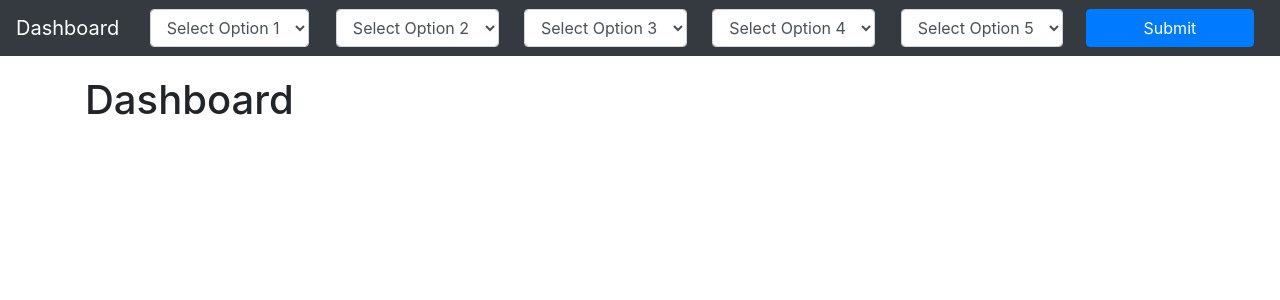
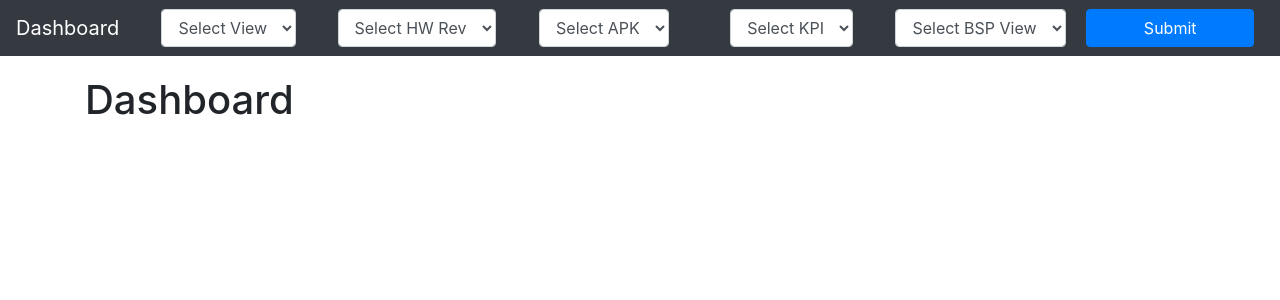
Before and after one commit to patelhardik/sample_dash, a Django app: template dashboard/templates/dashboard.html in a window 1280 px wide. Shown: the top 300 px of the page. Run offline with Django 5.2, Linux system fonts and the light colour scheme; the template is opened without the code that fills it: most values are stand-ins (such as "Sample title", 1, 10 or a date in 2020); some libraries are stand-ins or nearby versions.

Commit message:
Renamed the manus

```diff
--- a/dashboard/templates/dashboard.html
+++ b/dashboard/templates/dashboard.html
@@ -61,34 +61,34 @@
                 {% csrf_token %}
                 <ul class="navbar-nav w-100">
                     <li class="nav-item">
-                        <select class="form-control" id="dropdown1" name="dropdown1">
-                            <option value="">Select Option 1</option>
-                            <option value="Option 1" {% if dropdown1 == 'Option 1' %}selected{% endif %}>Option 1</option>
-                            <option value="Option 2" {% if dropdown1 == 'Option 2' %}selected{% endif %}>Option 2</option>
-                            <option value="Option 3" {% if dropdown1 == 'Option 3' %}selected{% endif %}>Option 3</option>
+                        <select class="form-control" id="selectview" name="selectview">
+                            <option value="">Select View</option>
+                            <option value="chart" {% if selectview == 'chart' %}selected{% endif %}>Chart</option>
+                            <option value="table" {% if selectview == 'table' %}selected{% endif %}>Table</option>
+                            <option value="mix" {% if selectview == 'mix' %}selected{% endif %}>Mix</option>
                         </select>
                     </li>
                     <li class="nav-item">
-                        <select class="form-control" id="dropdown2" name="dropdown2">
-                            <option value="">Select Option 2</option>
+                        <select class="form-control" id="hw_rev" name="hw_rev">
+                            <option value="">Select HW Rev</option>
                             <!-- Options will be populated by JavaScript -->
                         </select>
                     </li>
                     <li class="nav-item">
-                        <select class="form-control" id="dropdown3" name="dropdown3">
-                            <option value="">Select Option 3</option>
+                        <select class="form-control" id="apk" name="apk">
+                            <option value="">Select APK</option>
                             <!-- Options will be populated by JavaScript -->
                         </select>
                     </li>
                     <li class="nav-item">
-                        <select class="form-control" id="dropdown4" name="dropdown4">
-                            <option value="">Select Option 4</option>
+                        <select class="form-control" id="kpi" name="kpi">
+                            <option value="">Select KPI</option>
                             <!-- Options will be populated by JavaScript -->
                         </select>
                     </li>
                     <li class="nav-item">
-                        <select class="form-control" id="dropdown5" name="dropdown5">
-                            <option value="">Select Option 5</option>
+                        <select class="form-control" id="bspview" name="bspview">
+                            <option value="">Select BSP View</option>
                             <!-- Options will be populated by JavaScript -->
                         </select>
                     </li>
@@ -109,60 +109,60 @@
     <script>
         $(document).ready(function() {
             var dropdownData = {
-                "Option 1": {
-                    "dropdown2": ["Option 1-1", "Option 1-2", "Option 1-3"],
-                    "dropdown3": ["Option 1-1", "Option 1-2", "Option 1-3"],
-                    "dropdown4": ["Option 1-1", "Option 1-2", "Option 1-3"],
-                    "dropdown5": ["Option 1-1", "Option 1-2", "Option 1-3"]
+                "chart": {
+                    "hw_rev": ["Chart HW Rev 1", "Chart HW Rev 2", "Chart HW Rev 3"],
+                    "apk": ["Chart APK 1", "Chart APK 2", "Chart APK 3"],
+                    "kpi": ["Chart KPI 1", "Chart KPI 2", "Chart KPI 3"],
+                    "bspview": ["Chart BSP View 1", "Chart BSP View 2", "Chart BSP View 3"]
                 },
-                "Option 2": {
-                    "dropdown2": ["Option 2-1", "Option 2-2", "Option 2-3"],
-                    "dropdown3": ["Option 2-1", "Option 2-2", "Option 2-3"],
-                    "dropdown4": ["Option 2-1", "Option 2-2", "Option 2-3"],
-                    "dropdown5": ["Option 2-1", "Option 2-2", "Option 2-3"]
+                "table": {
+                    "hw_rev": ["Table HW Rev 1", "Table HW Rev 2", "Table HW Rev 3"],
+                    "apk": ["Table APK 1", "Table APK 2", "Table APK 3"],
+                    "kpi": ["Table KPI 1", "Table KPI 2", "Table KPI 3"],
+                    "bspview": ["Table BSP View 1", "Table BSP View 2", "Table BSP View 3"]
                 },
-                "Option 3": {
-                    "dropdown2": ["Option 3-1", "Option 3-2", "Option 3-3"],
-                    "dropdown3": ["Option 3-1", "Option 3-2", "Option 3-3"],
-                    "dropdown4": ["Option 3-1", "Option 3-2", "Option 3-3"],
-                    "dropdown5": ["Option 3-1", "Option 3-2", "Option 3-3"]
+                "mix": {
+                    "hw_rev": ["Mix HW Rev 1", "Mix HW Rev 2", "Mix HW Rev 3"],
+                    "apk": ["Mix APK 1", "Mix APK 2", "Mix APK 3"],
+                    "kpi": ["Mix KPI 1", "Mix KPI 2", "Mix KPI 3"],
+                    "bspview": ["Mix BSP View 1", "Mix BSP View 2", "Mix BSP View 3"]
                 }
             };
 
             var initialSelection = {
-                dropdown1: "{{ dropdown1 }}",
-                dropdown2: "{{ dropdown2 }}",
-                dropdown3: "{{ dropdown3 }}",
-                dropdown4: "{{ dropdown4 }}",
-                dropdown5: "{{ dropdown5 }}"
+                selectview: "{{ selectview }}",
+                hw_rev: "{{ hw_rev }}",
+                apk: "{{ apk }}",
+                kpi: "{{ kpi }}",
+                bspview: "{{ bspview }}"
             };
 
             // Update dropdowns based on initial selection
-            updateDropdowns(initialSelection.dropdown1);
+            updateDropdowns(initialSelection.selectview);
 
-            $('#dropdown1').on('change', function() {
+            $('#selectview').on('change', function() {
                 var selectedOption = $(this).val();
                 updateDropdowns(selectedOption);
             });
 
             function updateDropdowns(option) {
                 if (option) {
-                    populateDropdown('#dropdown2', dropdownData[option]['dropdown2'], initialSelection.dropdown2);
-                    populateDropdown('#dropdown3', dropdownData[option]['dropdown3'], initialSelection.dropdown3);
-                    populateDropdown('#dropdown4', dropdownData[option]['dropdown4'], initialSelection.dropdown4);
-                    populateDropdown('#dropdown5', dropdownData[option]['dropdown5'], initialSelection.dropdown5);
+                    populateDropdown('#hw_rev', dropdownData[option]['hw_rev'], initialSelection.hw_rev);
+                    populateDropdown('#apk', dropdownData[option]['apk'], initialSelection.apk);
+                    populateDropdown('#kpi', dropdownData[option]['kpi'], initialSelection.kpi);
+                    populateDropdown('#bspview', dropdownData[option]['bspview'], initialSelection.bspview);
                 } else {
-                    clearDropdown('#dropdown2');
-                    clearDropdown('#dropdown3');
-                    clearDropdown('#dropdown4');
-                    clearDropdown('#dropdown5');
+                    clearDropdown('#hw_rev');
+                    clearDropdown('#apk');
+                    clearDropdown('#kpi');
+                    clearDropdown('#bspview');
                 }
             }
 
             function populateDropdown(dropdownId, options, selectedOption) {
                 var dropdown = $(dropdownId);
                 dropdown.empty();
-                dropdown.append('<option value="">Select ' + dropdownId.replace('#', '') + '</option>');
+                dropdown.append('<option value="">Select ' + dropdownId.replace('#', '').replace('_', ' ') + '</option>');
                 options.forEach(function(option) {
                     dropdown.append('<option value="' + option + '"' + (option === selectedOption ? ' selected' : '') + '>' + option + '</option>');
                 });
@@ -171,7 +171,7 @@
             function clearDropdown(dropdownId) {
                 var dropdown = $(dropdownId);
                 dropdown.empty();
-                dropdown.append('<option value="">Select ' + dropdownId.replace('#', '') + '</option>');
+                dropdown.append('<option value="">Select ' + dropdownId.replace('#', '').replace('_', ' ') + '</option>');
             }
         });
     </script>
```
